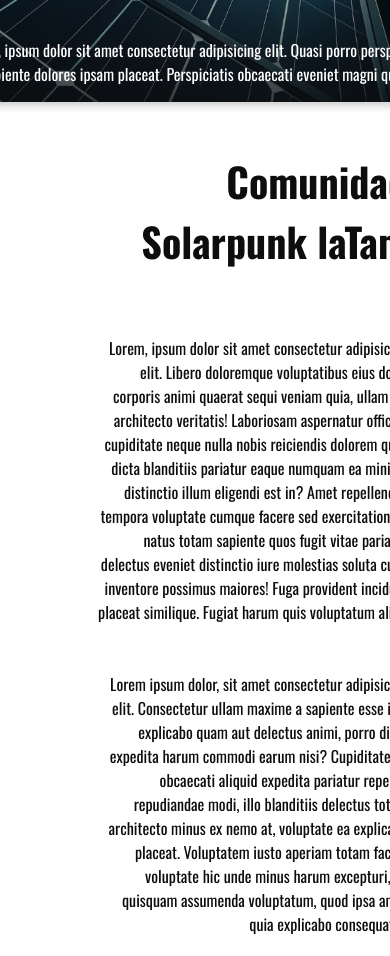
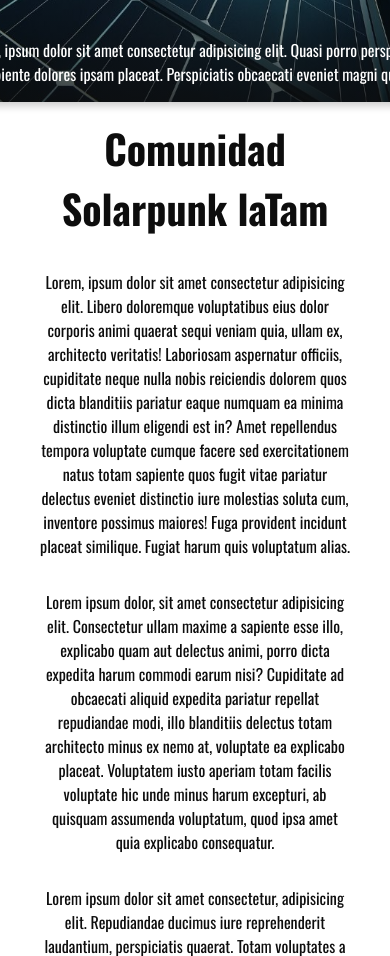
Before and after one commit to jsanchezb34/SolarPunk, a plain HTML site: page index.html in a window 390 px wide. Shown: the part 1978-2934 px from the top of the page. Drawn offline with nearby package versions, Linux system fonts and the light colour scheme.

Commit message:
section 3 alineacion de texto

```diff
--- a/styles/styles.css
+++ b/styles/styles.css
@@ -227,7 +227,7 @@ main {
 
 .section3img img {
     width: 100%;
-    display: block; /* Elimina espacios blancos alrededor de la imagen */
+    display: block;
 }
 
 @media screen and (max-width: 700px) {
@@ -288,8 +288,8 @@ main {
     .section3 {
         display: flex;
         flex-direction: column;
+        justify-content: center;
         position: relative;
-
     }
 
     .section3 img {
@@ -301,8 +301,9 @@ main {
 
     .section3img img {
         width: 100%; /* Haz que la imagen se ajuste al ancho del contenedor */
-    height: 100%; /* Haz que la imagen se ajuste a la altura del contenedor */
-    object-fit: cover;
+        height: 100%; /* Haz que la imagen se ajuste a la altura del contenedor */
+        object-fit: cover;
+
     }
 
 
@@ -311,6 +312,12 @@ main {
         display: none;
         }
 
+    .section3 h2, .section3 p {
+        margin: auto;
+        text-align: center;
+        width: 80%;
+    }
+
 
 
 }
```
